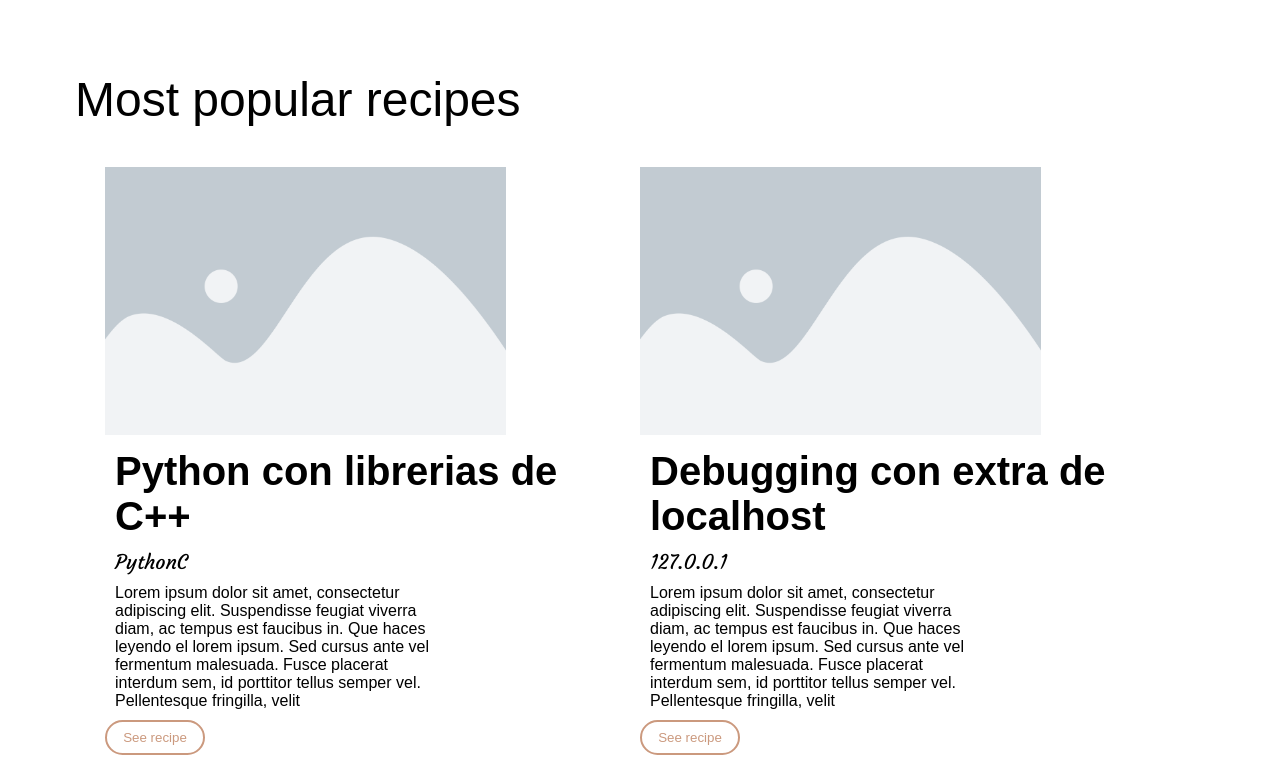
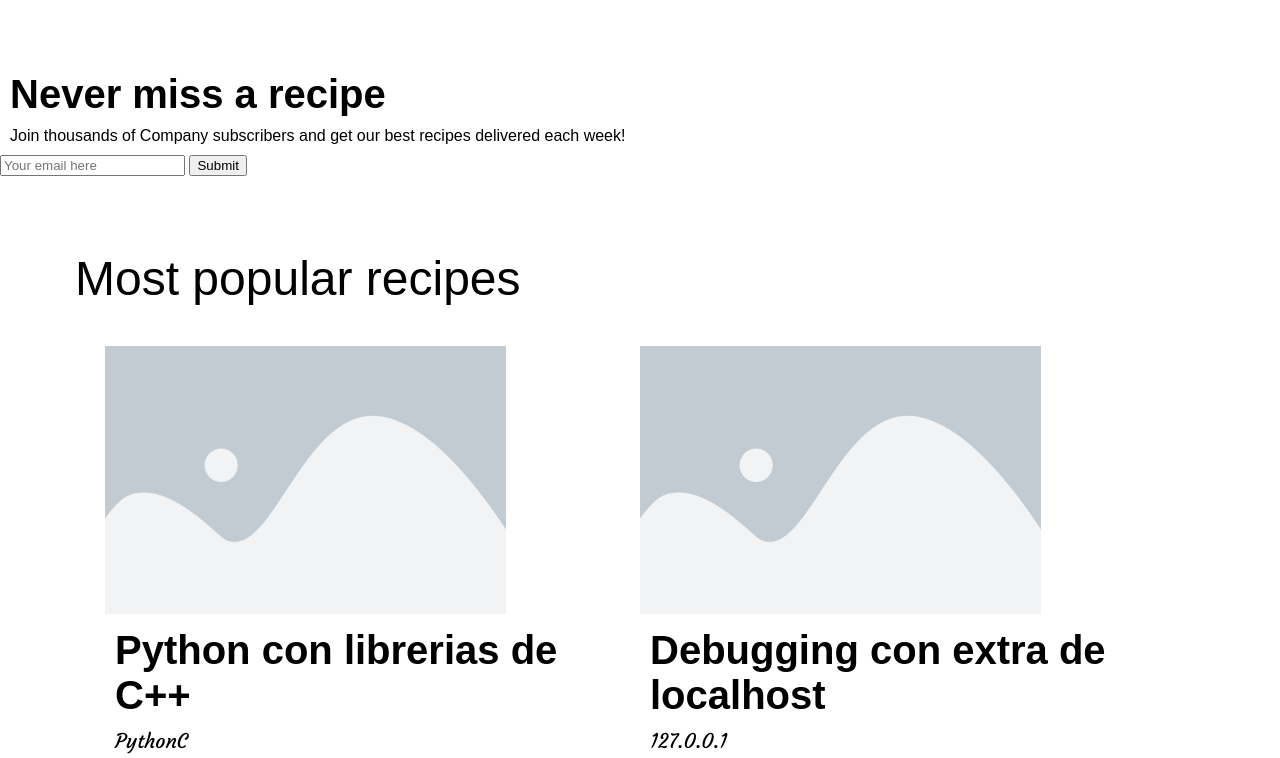
Before and after one commit to AdrianMatasMunoz/AdrianMatasMunozPractica1.github.io, a plain HTML site: page index.html in a window 1280 px wide. Shown: the part 1393-2151 px from the top of the page. Drawn offline with Linux system fonts and the light colour scheme.

Commit message:
Pereza usar git 1

```diff
--- a/index.html
+++ b/index.html
@@ -33,7 +33,7 @@
 				<a class="optionB" href="javascript:alert('Bon día profe\nAquí no hi ha contingut.\n        - Adrián Matas Muñoz')">Desserts</a>
 				<a class="optionB" href="javascript:alert('Bon día profe\nAquí no hi ha contingut.\n        - Adrián Matas Muñoz')">Healthy</a>
 			</div>
-			<div class="articleSection">
+			<section class="articleSection">
 				<h2 class="recipeNameNormal">Latest recipes</h2>
 				<div class="articleContainer">
 					<article>
@@ -61,8 +61,18 @@
 						<button class="recipeBtn" onclick="alert('Bon día profe\nAquí no hi ha contingut.\n        - Adrián Matas Muñoz')">See recipe</button>
 					</article>
 				</div>
-			</div>
-			<div class="articleSection">
+			</section>
+			<section class="emailRegisterSection">
+				<div>
+					<h3>Never miss a recipe</h3>
+					<p>Join thousands of Company subscribers and get our best recipes delivered each week!</p>
+				</div>
+				<div>
+					<input name="emailInput" placeholder="Your email here">
+					<button class="SubmitBtn" onclick="alert('El botó encara no funciona.\nNo hem fet Javascript encara.\n(Encara així, aquest missatge empra Javascript)');">Submit</button>
+				</div>
+			</section>
+			<section class="articleSection">
 				<h2 class="recipeNameNormal">Most popular recipes</h2>
 				<div class="articleContainer">
 					<article>
@@ -116,7 +126,7 @@
 						<button class="recipeBtn" onclick="alert('Bon día profe\nAquí no hi ha contingut.\n        - Adrián Matas Muñoz')">See recipe</button>
 					</article>
 				</div>
-			</div>
+			</section>
 		</body>
 		<footer>
 			<div class="authorDiv">
```
